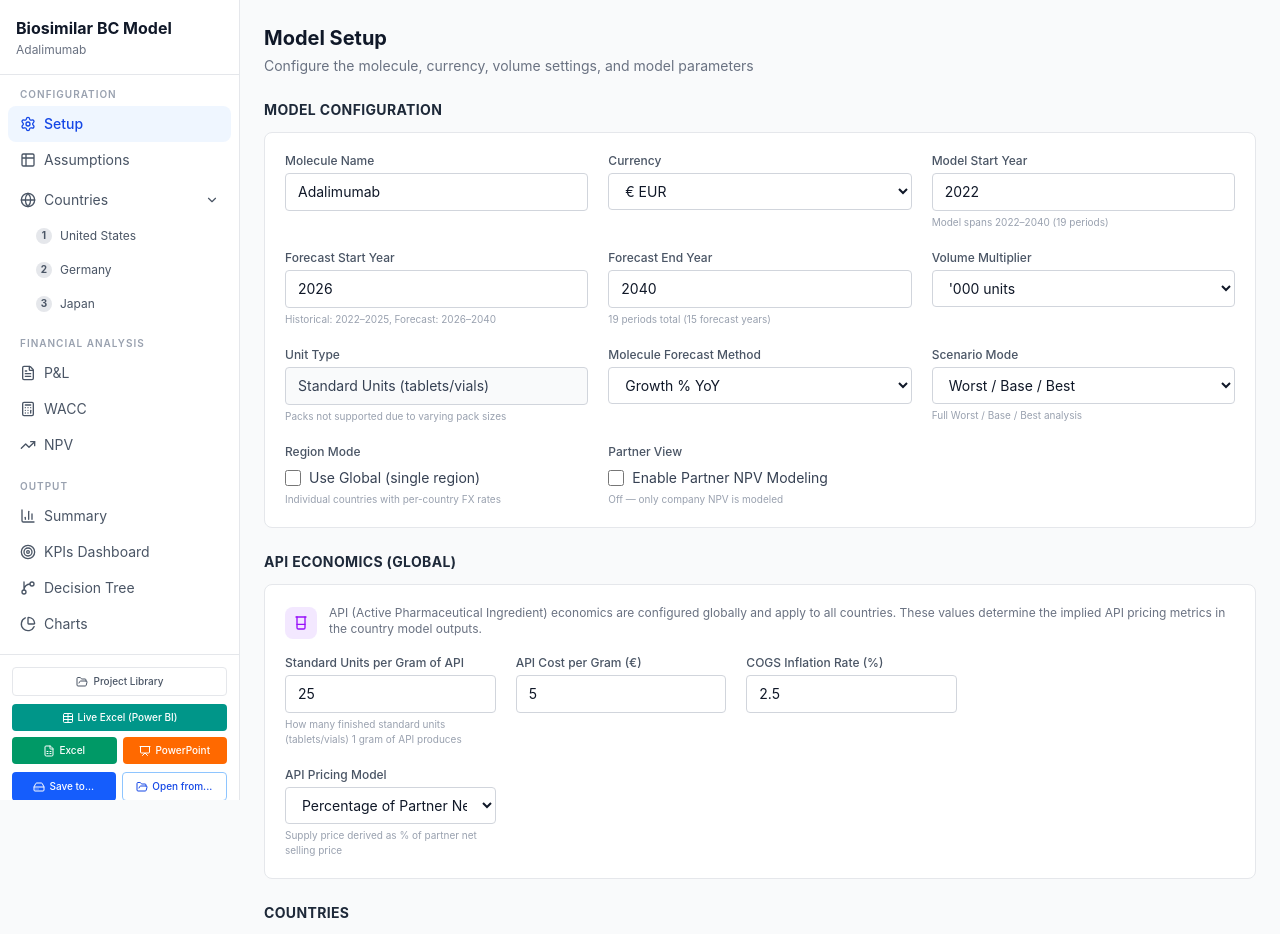
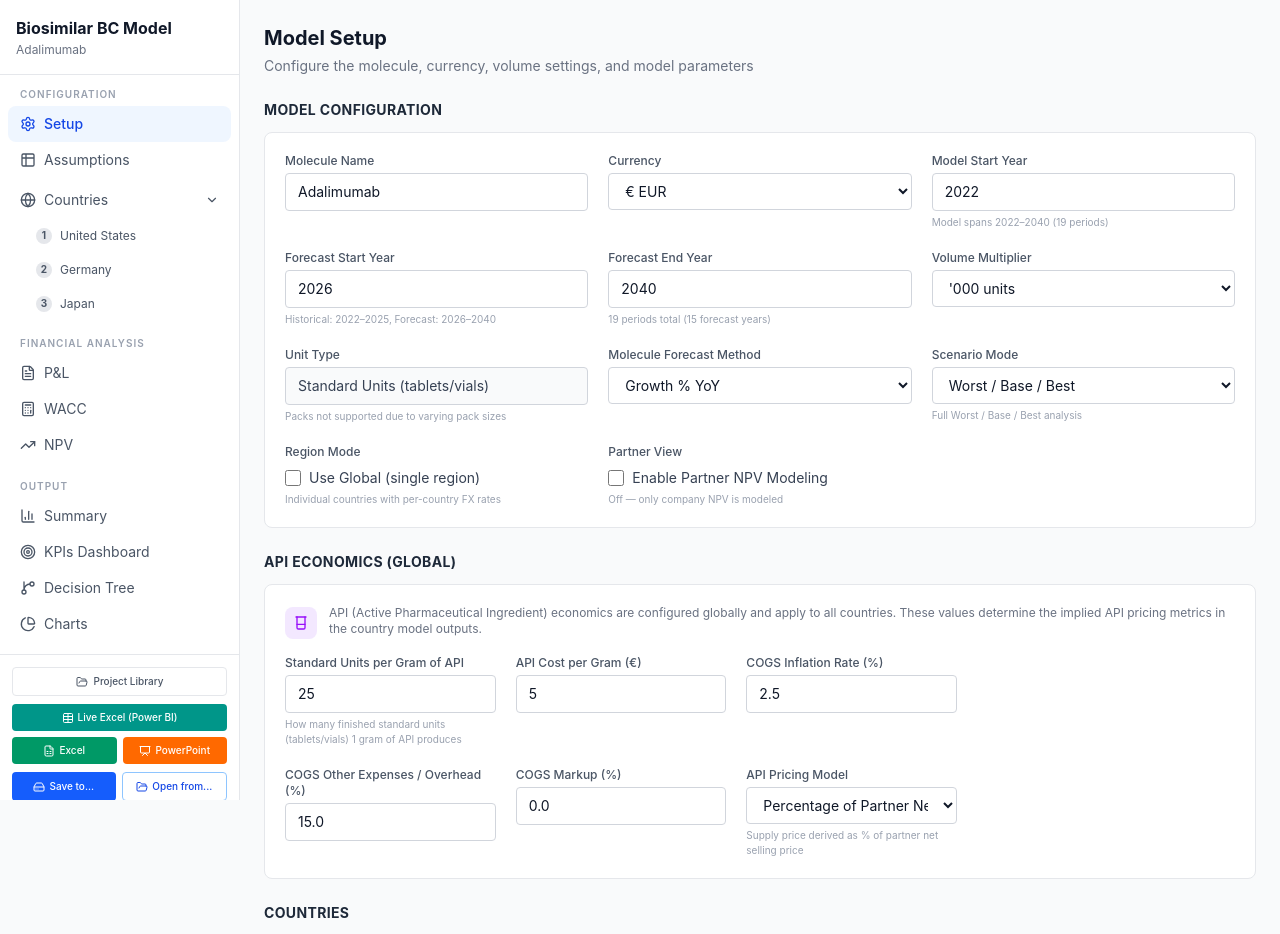
Before and after one commit to tiagopiresm-ctrl/biosimilar-modeler, a React (Vite) app: page / in a window 1280 px wide. Shown: the top 934 px of the page. Built offline with nearby package versions, Linux system fonts and the light colour scheme.

Commit message:
Add COGS Overhead % and Markup % fields to Setup page UI
These config values existed but had no UI to edit them.
Now visible in API Economics section after COGS Inflation Rate.

Co-Authored-By: Claude Opus 4.6 (1M context) <noreply@anthropic.com>

```diff
--- a/src/components/SetupPage.tsx
+++ b/src/components/SetupPage.tsx
@@ -375,6 +375,46 @@ export function SetupPage() {
             />
           </div>
 
+          {/* COGS Overhead % */}
+          <div>
+            <label className="block text-xs font-medium text-gray-600 mb-1">
+              COGS Other Expenses / Overhead (%)
+            </label>
+            <input
+              type="number"
+              value={(config.cogsOverheadPct * 100).toFixed(1)}
+              onChange={(e) =>
+                updateConfig(
+                  'cogsOverheadPct',
+                  (parseFloat(e.target.value) || 0) / 100,
+                )
+              }
+              min={0}
+              step={0.5}
+              className={inputClass}
+            />
+          </div>
+
+          {/* COGS Markup % */}
+          <div>
+            <label className="block text-xs font-medium text-gray-600 mb-1">
+              COGS Markup (%)
+            </label>
+            <input
+              type="number"
+              value={(config.cogsMarkupPct * 100).toFixed(1)}
+              onChange={(e) =>
+                updateConfig(
+                  'cogsMarkupPct',
+                  (parseFloat(e.target.value) || 0) / 100,
+                )
+              }
+              min={0}
+              step={0.5}
+              className={inputClass}
+            />
+          </div>
+
           {/* API Pricing Model */}
           <div>
             <label className="block text-xs font-medium text-gray-600 mb-1">
```
